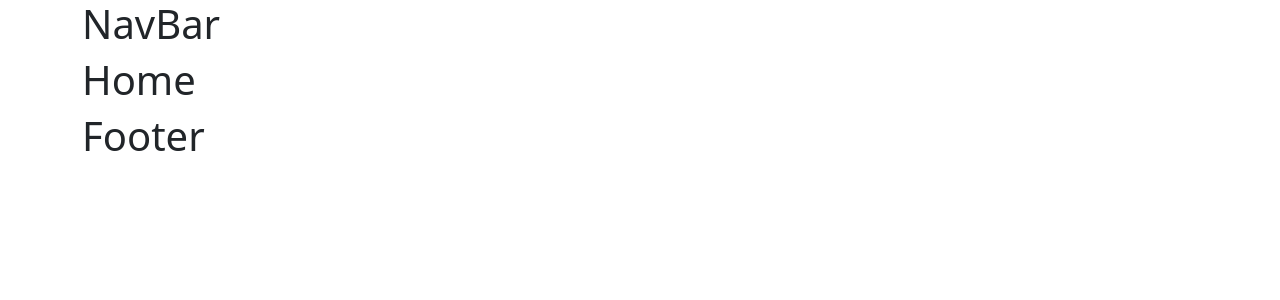
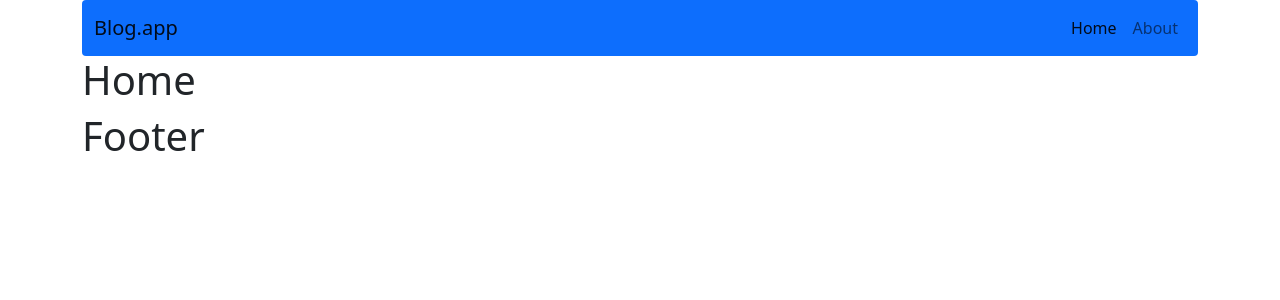
Before and after one commit to Jnlietta/react-blog, a React (Create React App) app: page / in a window 1280 px wide. Shown: the top 300 px of the page. Built offline with nearby package versions, Linux system fonts and the light colour scheme.

Commit message:
Add Navbar from bootstrap and style it

```diff
--- a/src/components/views/NavBar/NavBar.js
+++ b/src/components/views/NavBar/NavBar.js
@@ -1,8 +1,21 @@
 import styles from './NavBar.module.scss';
+import Container from 'react-bootstrap/Container';
+import Nav from 'react-bootstrap/Nav';
+import Navbar from 'react-bootstrap/Navbar';
+import { NavLink } from 'react-router-dom';
+
 
 const NavBar = props => {
     return(
-        <h1 className={styles.title}>NavBar</h1>
+        <Navbar bg="primary" data-bs-theme="dark" expand="lg" className="rounded">
+            <Container>
+                <Navbar.Brand href="#home" className={styles.brand}>Blog.app</Navbar.Brand>
+                <Nav className="justify-content-end">
+                    <Nav.Link as={NavLink} to="/">Home</Nav.Link>
+                    <Nav.Link as={NavLink} to="/about">About</Nav.Link>
+                </Nav>
+            </Container>
+        </Navbar>
     );
 };
 
--- a/src/components/views/NavBar/NavBar.module.scss
+++ b/src/components/views/NavBar/NavBar.module.scss
@@ -0,0 +1,3 @@
+.brand{
+    color:white;
+}
```
